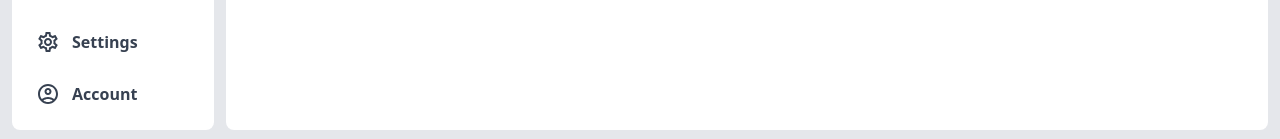
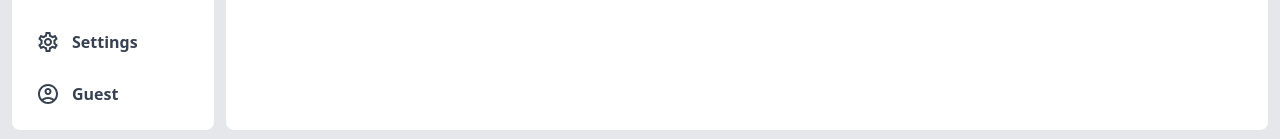
Before and after one commit to Zalaya/configuration-service, a React (Vite) app: page / in a window 1280 px wide. Shown: the part 658-797 px from the top of the page. Built offline with nearby package versions, Linux system fonts and the light colour scheme.

Commit message:
feat(item): decompose the item component into various subocomponents

```diff
--- /dev/null
+++ b/src/components/Layout/Sidebar/Item/ActionItem.tsx
@@ -0,0 +1,22 @@
+import { SvgIconComponent } from "@mui/icons-material";
+
+interface ActionItemProps {
+  icon: SvgIconComponent;
+  label?: string;
+  onClick: () => void;
+};
+
+const ActionItem = ({ icon: Icon, label = "", onClick }: ActionItemProps) => {
+  return (
+    <div className="w-full flex gap-3 rounded-lg p-3 items-center transition-all cursor-pointer duration-200 hover:text-blue-700 hover:bg-gray-200 text-gray-700" onClick={onClick}>
+      <Icon />
+      {label && (
+        <span className="font-semibold">
+          {label}
+        </span>
+      )}
+    </div>
+  );
+};
+
+export default ActionItem;
--- a/src/components/Layout/Sidebar/Item.tsx
+++ b/src/components/Layout/Sidebar/Item/NavItem.tsx
@@ -2,13 +2,13 @@ import { NavLink } from "react-router-dom";
 
 import { SvgIconComponent } from "@mui/icons-material";
 
-interface ItemProps {
+interface NavItemProps {
   icon: SvgIconComponent;
   label?: string;
   to: string;
 };
 
-const Item = ({ icon: Icon, label = "", to }: ItemProps) => {
+const NavItem = ({ icon: Icon, label = "", to }: NavItemProps) => {
   return (
     <NavLink to={to} className={({ isActive }) =>
       `w-full flex gap-3 rounded-lg p-3 items-center transition-all duration-200 hover:text-blue-700 ${
@@ -25,4 +25,4 @@ const Item = ({ icon: Icon, label = "", to }: ItemProps) => {
   );
 };
 
-export default Item;
+export default NavItem;
--- /dev/null
+++ b/src/components/Layout/Sidebar/Item/index.tsx
@@ -0,0 +1,21 @@
+import { SvgIconComponent } from "@mui/icons-material";
+
+import NavItem from "@/components/Layout/Sidebar/Item/NavItem";
+import ActionItem from "@/components/Layout/Sidebar/Item/ActionItem";
+
+interface ItemProps {
+  icon: SvgIconComponent;
+  label?: string;
+  to?: string;
+  onClick?: () => void;
+};
+
+const Item = ({ icon: Icon, label = "", to = "", onClick = () => {} }: ItemProps) => {
+  return to ? (
+    <NavItem icon={Icon} label={label} to={to} />
+  ) : (
+    <ActionItem icon={Icon} label={label} onClick={onClick} />
+  )
+};
+
+export default Item;
--- a/src/components/Layout/Sidebar/index.tsx
+++ b/src/components/Layout/Sidebar/index.tsx
@@ -7,9 +7,11 @@ import AccountCircleOutlinedIcon from '@mui/icons-material/AccountCircleOutlined
 
 import Item from "@/components/Layout/Sidebar/Item";
 import Section from "@/components/Layout/Sidebar/Section";
+import useUser from "@/contexts/User/useUser";
 
 const Sidebar = () => {
   const [isMinimized, setIsMinimized] = useState<boolean>(false);
+  const { user } = useUser();
 
   return (
     <div
@@ -22,7 +24,7 @@ const Sidebar = () => {
       </Section>
       <Section>
         <Item icon={SettingsOutlinedIcon} label={!isMinimized ? "Settings" : undefined} to="/settings" />
-        <Item icon={AccountCircleOutlinedIcon} label={!isMinimized ? "Account" : undefined} to="/settings" />
+        <Item icon={AccountCircleOutlinedIcon} label={!isMinimized ? (user ? user : "Guest") : undefined} />
       </Section>
     </div>
   );
--- a/src/contexts/User/UserProvider.tsx
+++ b/src/contexts/User/UserProvider.tsx
@@ -1,5 +1,5 @@
 
-import { ReactNode } from "react";
+import { ReactNode, useEffect } from "react";
 
 import useLocalStorage from "@/hooks/useLocalStorage";
 import UserContext from "@/contexts/User/UserContext";
@@ -11,8 +11,14 @@ interface UserProviderProps {
 const UserProvider = ({ children }: UserProviderProps) => {
   const [user, setUser] = useLocalStorage("user");
 
+  useEffect(() => {
+    if (!user) {
+      setUser("Guest")
+    }
+  }, [user]);
+
   const login = (user: string) => setUser(user);
-  const logout = () => setUser(null);
+  const logout = () => setUser("Guest");
 
   return (
     <UserContext.Provider value={{ user, login, logout }}>
--- a/src/hooks/useLocalStorage.ts
+++ b/src/hooks/useLocalStorage.ts
@@ -10,7 +10,7 @@ const useLocalStorage = (key: string) => {
     return () => window.removeEventListener("storage", handleStorageChange);
   }, [key]);
 
-  const setValue = (value: string | null) => {
+  const setValue = (value: string) => {
     setStoredValue(value);
 
     if (value === null) localStorage.removeItem(key);
--- a/src/index.tsx
+++ b/src/index.tsx
@@ -2,6 +2,7 @@ import { StrictMode } from "react";
 import { createRoot } from "react-dom/client";
 import { BrowserRouter } from "react-router-dom";
 
+import UserProvider from "@/contexts/User/UserProvider";
 import AppLayout from "@/AppLayout";
 
 import "@/styles/index.css";
@@ -9,7 +10,9 @@ import "@/styles/index.css";
 createRoot(document.getElementById("root")!).render(
   <StrictMode>
     <BrowserRouter>
-      <AppLayout />
+      <UserProvider>
+        <AppLayout />
+      </UserProvider>
     </BrowserRouter>
   </StrictMode>
 );
```
